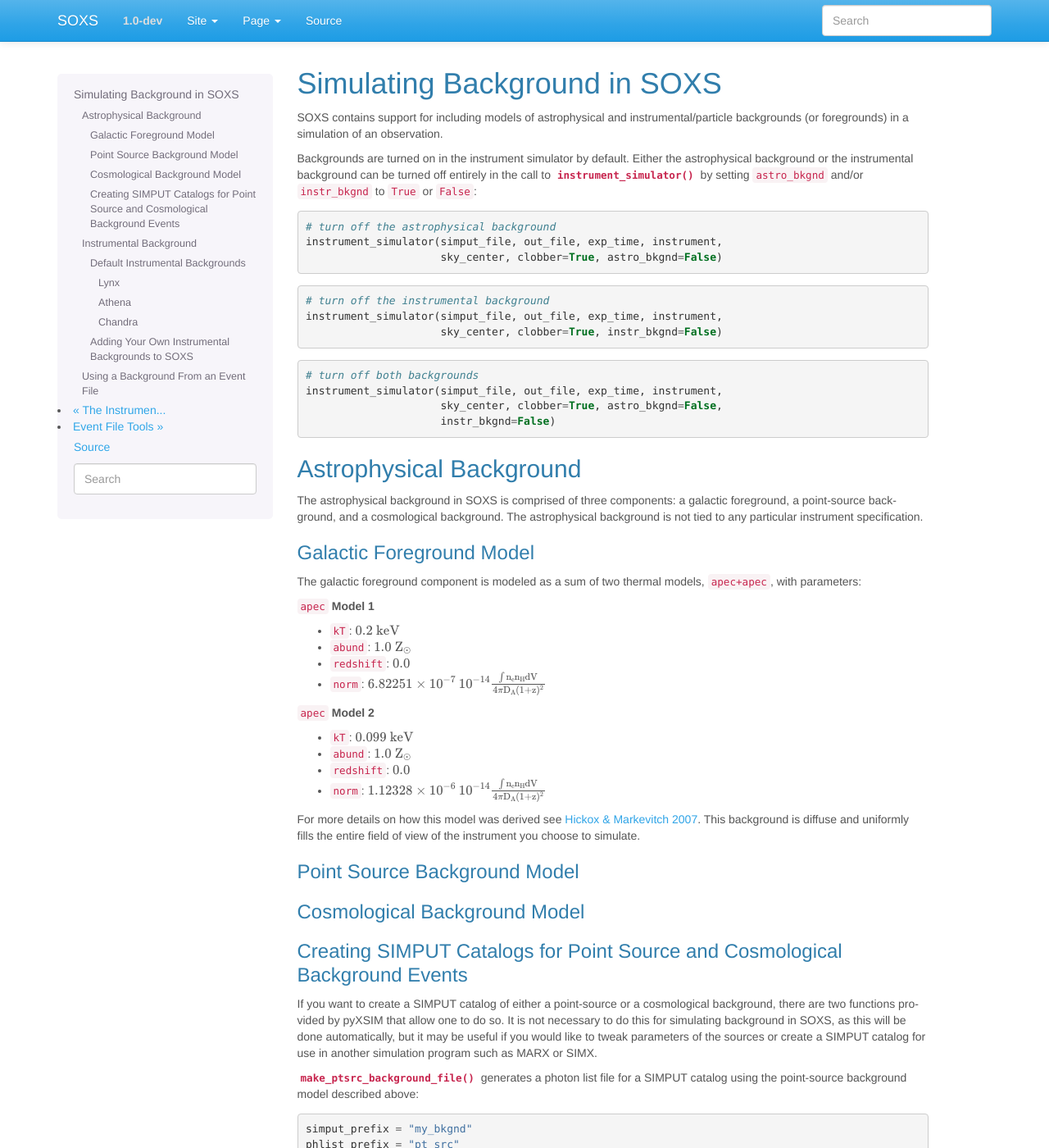
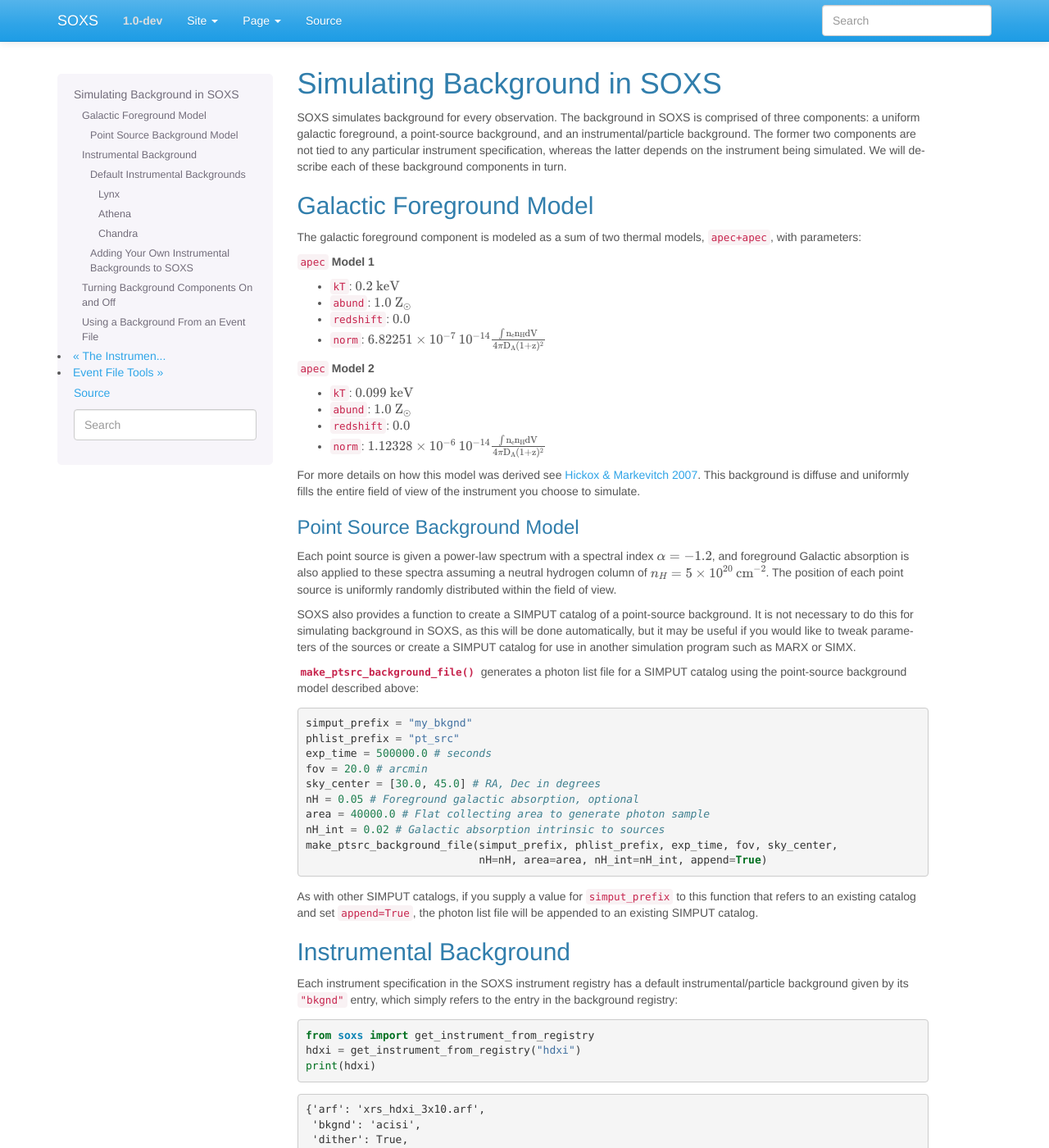
Before and after one commit to lynx-x-ray-observatory/soxs, a Sphinx documentation site: the page built from doc/source/python/background.rst, in a window 1280 px wide and 1400 px high. Shown: the whole window at 82% size. Built offline with Sphinx 7.4.7, drawn with Linux system fonts in a browser that asks for light colours; some of the changed text lies outside the part shown.

Commit message:
Updating background docs

```diff
--- a/doc/source/python/background.rst
+++ b/doc/source/python/background.rst
@@ -3,44 +3,15 @@
 Simulating Background in SOXS
 =============================
 
-SOXS contains support for including models of astrophysical and
-instrumental/particle backgrounds (or foregrounds) in a simulation of an
-observation.
-
-Backgrounds are turned on in the instrument simulator by default. Either the
-astrophysical background or the instrumental background can be turned off
-entirely in the call to :func:`~soxs.instrument.instrument_simulator` by setting
-``astro_bkgnd`` and/or ``instr_bkgnd`` to ``True`` or ``False``:
-
-.. code-block:: python
-
-    # turn off the astrophysical background
-    instrument_simulator(simput_file, out_file, exp_time, instrument,
-                         sky_center, clobber=True, astro_bkgnd=False)
-
-.. code-block:: python
-
-    # turn off the instrumental background
-    instrument_simulator(simput_file, out_file, exp_time, instrument,
-                         sky_center, clobber=True, instr_bkgnd=False)
-
-.. code-block:: python
-
-    # turn off both backgrounds
-    instrument_simulator(simput_file, out_file, exp_time, instrument,
-                         sky_center, clobber=True, astro_bkgnd=False,
-                         instr_bkgnd=False)
-
-Astrophysical Background
-------------------------
-
-The astrophysical background in SOXS is comprised of three components: a
-galactic foreground, a point-source background, and a cosmological background.
-The astrophysical background is not tied to any particular instrument
-specification.
+SOXS simulates background for every observation. The background in SOXS is
+comprised of three components: a uniform galactic foreground, a point-source
+background, and an instrumental/particle background. The former two components
+are not tied to any particular instrument specification, whereas the latter
+depends on the instrument being simulated. We will describe each of these
+background components in turn.
 
 Galactic Foreground Model
-+++++++++++++++++++++++++
+-------------------------
 
 The galactic foreground component is modeled as a sum of two thermal models,
 ``apec+apec``, with parameters:
@@ -67,18 +38,17 @@ instrument you choose to simulate.
 Point Source Background Model
 +++++++++++++++++++++++++++++
 
-Cosmological Background Model
-+++++++++++++++++++++++++++++
+Each point source is given a power-law spectrum with a spectral index
+:math:`\alpha = -1.2`, and foreground Galactic absorption is also applied to
+these spectra assuming a neutral hydrogen column of
+:math:`n_H = 5 \times 10^{20}~\rm{cm}^{-2}`. The position of each point source
+is uniformly randomly distributed within the field of view.
 
-Creating SIMPUT Catalogs for Point Source and Cosmological Background Events
-++++++++++++++++++++++++++++++++++++++++++++++++++++++++++++++++++++++++++++
-
-If you want to create a SIMPUT catalog of either a point-source or a
-cosmological background, there are two functions provided by pyXSIM that
-allow one to do so. It is not necessary to do this for simulating background
-in SOXS, as this will be done automatically, but it may be useful if you would
-like to tweak parameters of the sources or create a SIMPUT catalog for use in
-another simulation program such as MARX or SIMX.
+SOXS also provides a function to create a SIMPUT catalog of a point-source
+background. It is not necessary to do this for simulating background in SOXS,
+as this will be done automatically, but it may be useful if you would like to
+tweak parameters of the sources or create a SIMPUT catalog for use in another
+simulation program such as MARX or SIMX.
 
 :func:`~soxs.background.point_sources.make_ptsrc_background_file` generates a
 photon list file for a SIMPUT catalog using the point-source background model
@@ -97,26 +67,9 @@ described above:
     make_ptsrc_background_file(simput_prefix, phlist_prefix, exp_time, fov, sky_center,
                                nH=nH, area=area, nH_int=nH_int, append=True)
 
-:func:`~soxs.background.cosmological.make_cosmo_background_file` generates a
-photon list for a SIMPUT catalog using the cosmological halo background model
-described above:
-
-.. code-block:: python
-
-    simput_prefix = "my_bkgnd"
-    phlist_prefix = "cosmo"
-    exp_time = 500000.0 # seconds
-    fov = 20.0 # arcmin
-    sky_center = [30.0, 45.0] # RA, Dec in degrees
-    nH = 0.05 # Foreground galactic absorption, optional
-    area = 40000.0 # Flat collecting area to generate photon sample
-    make_cosmo_background_file(simput_prefix, phlist_prefix, exp_time, fov, sky_center,
-                               nH=nH, area=area, nH_int=nH_int, append=True)
-
 As with other SIMPUT catalogs, if you supply a value for ``simput_prefix`` to
-either of these functions that refers to an existing catalog and set
-``append=True``, the photon list file will be appended to an existing SIMPUT
-catalog.
+this function that refers to an existing catalog and set ``append=True``, the
+photon list file will be appended to an existing SIMPUT catalog.
 
 Instrumental Background
 -----------------------
@@ -202,6 +155,34 @@ create one from scratch):
     new_hdxi["bkgnd"] = "my_particle_bkg"
     name = add_instrument_to_registry(new_hdxi)
 
+Turning Background Components On and Off
+----------------------------------------
+
+All components of the background are turned on in the instrument simulator by
+default. The various components of the background can be turned on or off
+entirely in the call to :func:`~soxs.instrument.instrument_simulator` by setting
+the parameters ``ptsrc_bkgnd``, ``foreground``, and/or ``instr_bkgnd`` to
+``True`` or ``False``:
+
+.. code-block:: python
+
+    # turn off the astrophysical foreground
+    instrument_simulator(simput_file, out_file, exp_time, instrument,
+                         sky_center, clobber=True, foreground=False)
+
+.. code-block:: python
+
+    # turn off the instrumental background
+    instrument_simulator(simput_file, out_file, exp_time, instrument,
+                         sky_center, clobber=True, instr_bkgnd=False)
+
+.. code-block:: python
+
+    # turn off all backgrounds
+    instrument_simulator(simput_file, out_file, exp_time, instrument,
+                         sky_center, clobber=True, ptsrc_bkgnd=False,
+                         instr_bkgnd=False, foreground=False)
+
 .. _make-bkgnd:
 
 Using a Background From an Event File
@@ -220,13 +201,12 @@ file as input to :func:`~soxs.instrument.instrument_simulator`. The
     instrument = "hdxi"
     sky_center = [24., 12.] # degrees
     make_background_file(out_file, exp_time, instrument, sky_center,
-                         clobber=True, foreground=True, cosmo_bkgnd=False,
-                         instr_bkgnd=True, ptsrc_bkgnd=True)
+                         clobber=True, foreground=True, instr_bkgnd=False,
+                         ptsrc_bkgnd=True)
 
 As can be noted from this example, :func:`~soxs.instrument.make_background_file`
-allows one to turn any of the four background components on or off using the
-four boolean arguments ``foreground``, ``cosmo_bkgnd``, ``instr_bkgnd``, or
-``ptsrc_bkgnd``.
+allows one to turn any of the three background components on or off using the
+boolean arguments ``foreground``, ``instr_bkgnd``, or ``ptsrc_bkgnd``.
 
 :func:`~soxs.instrument.instrument_simulator` can use this background file when
 it is supplied with the ``bkgnd_file`` argument, provided that the same
```
Also changed, not shown: doc/source/python/instrument.rst (+17 -17 lines).
